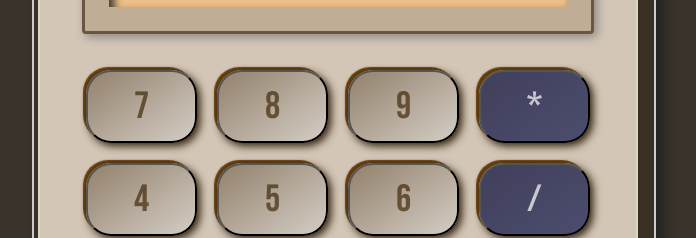
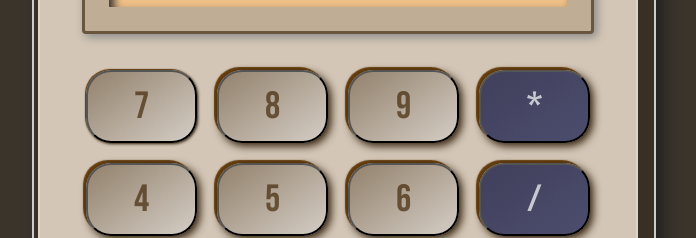
Before and after one commit to blackbrokkoli/odin, a plain HTML site: page index.html in a window 1280 px wide. In both pictures the pointer is over the button 437 px from the left and 272 px from the top of the page. Shown: the part 166-404 px from the top of the page, without its empty margins (296-992 px from the left). Drawn offline with Linux system fonts and the light colour scheme.

Commit message:
hover effect

```diff
--- a/styles.css
+++ b/styles.css
@@ -84,6 +84,13 @@ input {
   font-family: 'Bebas Neue', cursive;
   color: hsla(33, 75%, 15%, .7);
   font-size: 38px;
+  cursor: pointer;
+  transition: box-shadow .1s;
+}
+
+.key:hover {
+  box-shadow:  1px 1px 3px hsla(33, 75%, 10%, 1),
+  -1px -1px 1px hsla(33, 75%, 23%, 1);
 }
 
 h1 {
```
